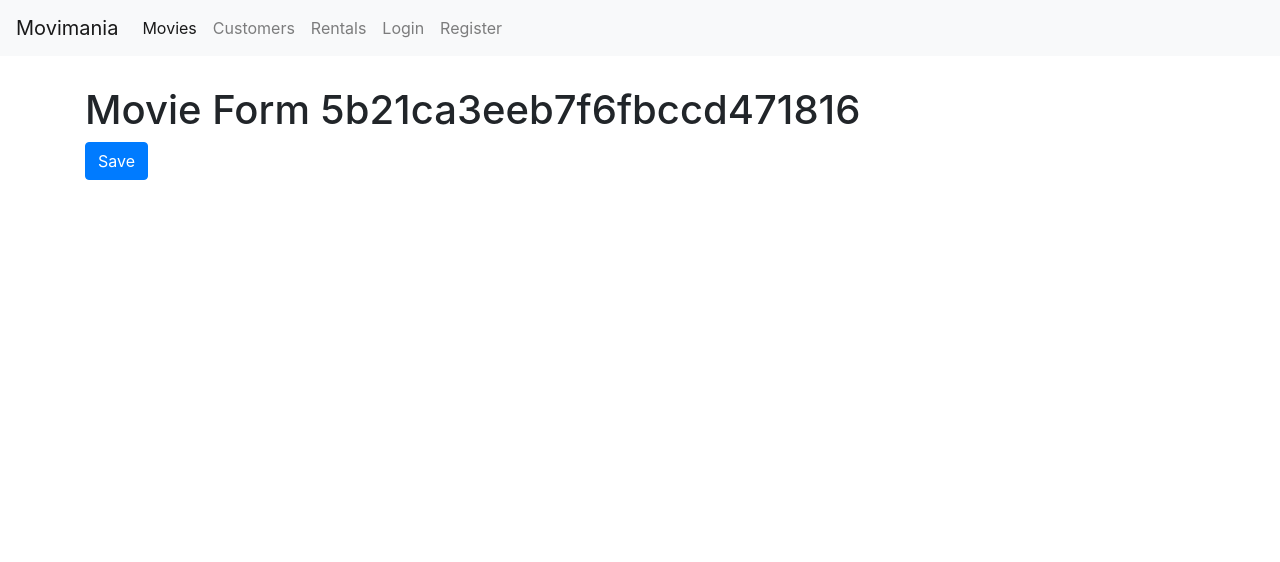
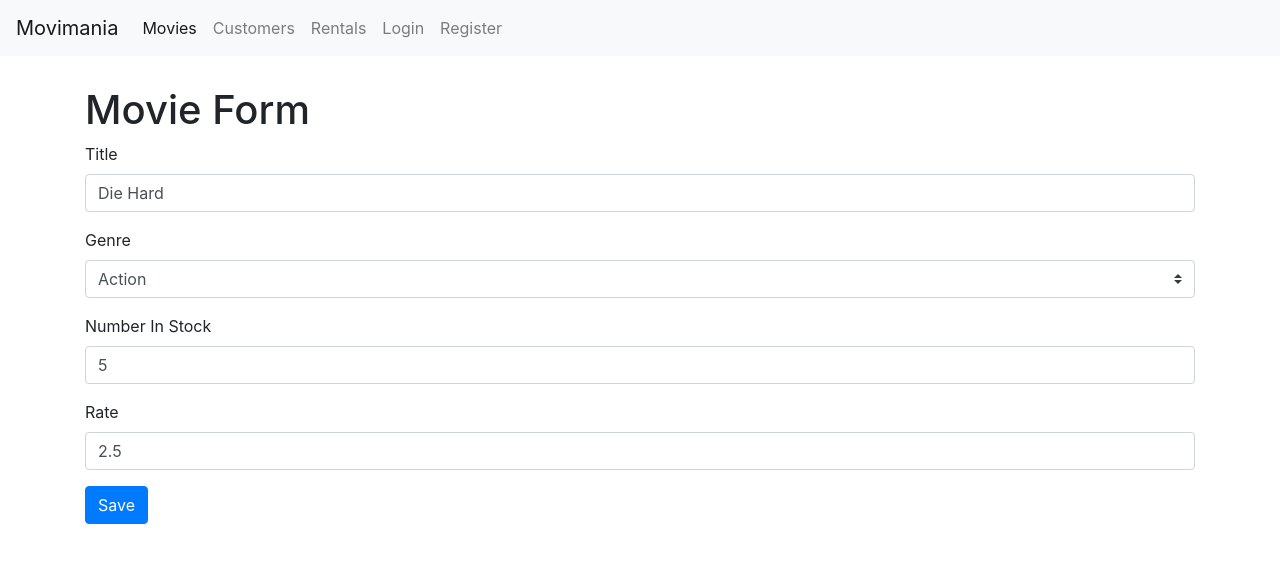
Before and after one commit to haris-begluk/react-vidly-m, a React (Create React App) app: page /movies/5b21ca3eeb7f6fbccd471816 in a window 1280 px wide. Shown: the top 562 px of the page. Built offline with nearby package versions, Linux system fonts and the light colour scheme.

Commit message:
Exercise finished

```diff
--- a/src/components/common/form.jsx
+++ b/src/components/common/form.jsx
@@ -1,6 +1,7 @@
 import React, { Component } from "react";
 import Joi from "joi-browser";
 import Input from "./input";
+import Select from "./select";
 class Form extends Component {
   state = {
     data: {},
@@ -59,6 +60,19 @@
       />
     );
   }
+  renderSelect(name, label, options) {
+    const { data, errors } = this.state;
+    return (
+      <Select
+        name={name}
+        value={data[name]}
+        label={label}
+        options={options}
+        onChange={this.handleChange}
+        error={errors[name]}
+      />
+    );
+  }
 }
 
 export default Form;
--- /dev/null
+++ b/src/components/common/searchBox.jsx
@@ -0,0 +1,15 @@
+import React from "react";
+const SearchBox = ({ value, onChange }) => {
+  return (
+    <input
+      type="text"
+      name="query"
+      className="form-control my-3"
+      placeholder="Search..."
+      value={value}
+      onChange={e => onChange(e.currentTarget.value)}
+    />
+  );
+};
+
+export default SearchBox;
--- /dev/null
+++ b/src/components/common/select.jsx
@@ -0,0 +1,23 @@
+import React from "react";
+const Select = ({ name, label, options, error, ...rest }) => {
+  return (
+    <div className="form-group">
+      <label htmlFor={name}>{label}</label>
+      <select
+        name={name}
+        id={name}
+        {...rest}
+        className="custom-select from-control"
+      >
+        <option value="" />
+        {options.map(option => (
+          <option key={option._id} value={option._id}>
+            {option.name}
+          </option>
+        ))}
+      </select>
+      {error && <div className="alert alert-danger">{error}</div>}
+    </div>
+  );
+};
+export default Select;
--- a/src/components/movieForm.jsx
+++ b/src/components/movieForm.jsx
@@ -1,16 +1,77 @@
 import React from "react";
-const MovieForm = ({ match, history }) => {
-  return (
-    <div>
-      <h1>Movie Form {match.params.id}</h1>
-      <button
-        className="btn btn-primary"
-        onClick={() => history.push("/movies")}
-      >
-        Save
-      </button>
-    </div>
-  );
-};
+import Joi from "joi-browser";
+import Form from "./common/form";
+import { getMovie, saveMovie } from "../services/fakeMovieService";
+import { getGenres } from "../services/fakeGenreService";
+
+class MovieForm extends Form {
+  state = {
+    data: {
+      title: "",
+      genreId: "",
+      numberInStock: "",
+      dailyRentalRate: ""
+    },
+    genres: [],
+    errors: {}
+  };
+
+  schema = {
+    _id: Joi.string(),
+    title: Joi.string()
+      .required()
+      .label("Title"),
+    genreId: Joi.string()
+      .required()
+      .label("Genre"),
+    numberInStock: Joi.number()
+      .required()
+      .min(0)
+      .max(10)
+      .label("Number In Stock"),
+    dailyRentalRate: Joi.number()
+      .required()
+      .min(0)
+      .max(10)
+      .label("Daily Rental Rate")
+  };
+  componentDidMount() {
+    const genres = getGenres();
+    this.setState({ genres });
+
+    const movieId = this.props.match.params.id;
+    if (movieId === "new") return;
+    const movie = getMovie(movieId);
+    if (!movie) return this.props.history.replace("/not-found");
+    this.setState({ data: this.mapToViewModel(movie) });
+  }
+  mapToViewModel(movie) {
+    return {
+      _id: movie._id,
+      title: movie.title,
+      genreId: movie.genre._id,
+      numberInStock: movie.numberInStock,
+      dailyRentalRate: movie.dailyRentalRate
+    };
+  }
+  doSubmit = () => {
+    saveMovie(this.state.data);
+    this.props.history.push("/movies");
+  };
+  render() {
+    return (
+      <div>
+        <h1>Movie Form </h1>
+        <form onSubmit={this.handleSubmit}>
+          {this.renderInput("title", "Title")}
+          {this.renderSelect("genreId", "Genre", this.state.genres)}
+          {this.renderInput("numberInStock", "Number In Stock", "number")}
+          {this.renderInput("dailyRentalRate", "Rate")}
+          {this.renderButton("Save")}
+        </form>
+      </div>
+    );
+  }
+}
 
 export default MovieForm;
--- a/src/components/movies.jsx
+++ b/src/components/movies.jsx
@@ -5,12 +5,16 @@
 import ListGroup from "./common/listGroup";
 import { getGenres } from "../services/fakeGenreService";
 import MoviesTable from "./moviesTable";
+import { Link } from "react-router-dom";
 import _ from "lodash";
+import SearchBox from "./common/searchBox";
 class Movies extends Component {
   state = {
     movies: [],
     genres: [],
     pageSize: 4,
+    searchQuery: "",
+    selectedGenre: null,
     currentPage: 1,
     sortColumn: { path: "title", order: "asc" }
   };
@@ -35,9 +39,11 @@
     this.setState({ currentPage: page });
   };
   handleGenreSelect = genre => {
-    this.setState({ selectedGenre: genre, currentPage: 1 });
+    this.setState({ selectedGenre: genre, searchQuery: "", currentPage: 1 });
   };
-
+  handleSearch = query => {
+    this.setState({ searchQuery: query, selectedGenre: null, currentPage: 1 });
+  };
   handleSort = sortColumn => {
     this.setState({ sortColumn });
   };
@@ -46,14 +52,18 @@
       pageSize,
       currentPage,
       selectedGenre,
+      searchQuery,
       movies: allMovies,
       sortColumn
     } = this.state;
 
-    const filtered =
-      selectedGenre && selectedGenre._id
-        ? allMovies.filter(m => m.genre._id === selectedGenre._id)
-        : allMovies;
+    let filtered = allMovies;
+    if (searchQuery)
+      filtered = allMovies.filter(m =>
+        m.title.toLowerCase().startsWith(searchQuery.toLowerCase())
+      );
+    else if (selectedGenre && selectedGenre._id)
+      filtered = allMovies.filter(m => m.genre._id === selectedGenre._id);
 
     const sorted = _.orderBy(filtered, [sortColumn.path], [sortColumn.order]);
     const movies = paginate(sorted, currentPage, pageSize);
@@ -61,7 +71,7 @@
   };
   render() {
     const { length: count } = this.state.movies;
-    const { pageSize, currentPage, sortColumn } = this.state;
+    const { pageSize, searchQuery, currentPage, sortColumn } = this.state;
     if (count === 0) return <h1>There are no movies in the database!</h1>;
     const { totalCount, data: movies } = this.getPageData();
     return (
@@ -74,7 +84,16 @@
           />
         </div>
         <div className="col">
+          <Link
+            className="btn btn-primary "
+            style={{ marginBottom: 20 }}
+            to="/movies/new"
+          >
+            New movie
+          </Link>
+
           <p>There are {totalCount} movies in the database!</p>
+          <SearchBox value={searchQuery} onChange={this.handleSearch} />
           <MoviesTable
             movies={movies}
             sortColumn={sortColumn}
--- a/src/services/fakeMovieService.js
+++ b/src/services/fakeMovieService.js
@@ -78,13 +78,13 @@
 
 export function saveMovie(movie) {
   let movieInDb = movies.find(m => m._id === movie._id) || {};
-  movieInDb.name = movie.name;
+  movieInDb.title = movie.title;
   movieInDb.genre = genresAPI.genres.find(g => g._id === movie.genreId);
   movieInDb.numberInStock = movie.numberInStock;
   movieInDb.dailyRentalRate = movie.dailyRentalRate;
 
   if (!movieInDb._id) {
-    movieInDb._id = Date.now();
+    movieInDb._id = Date.now().toString();
     movies.push(movieInDb);
   }
 
```
